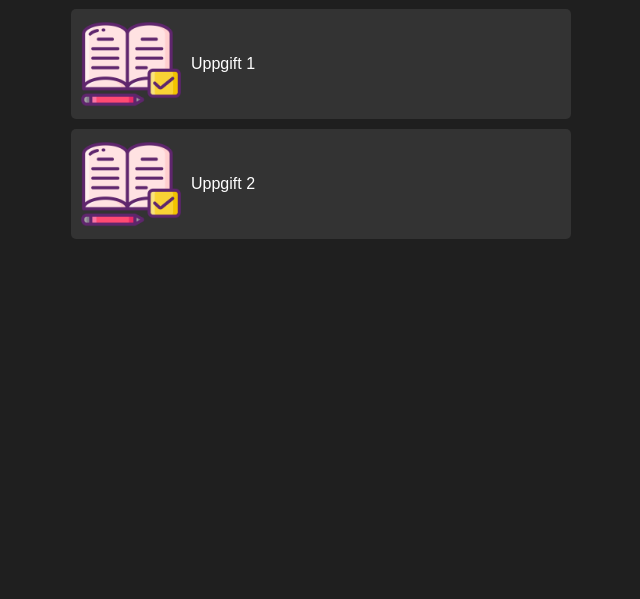
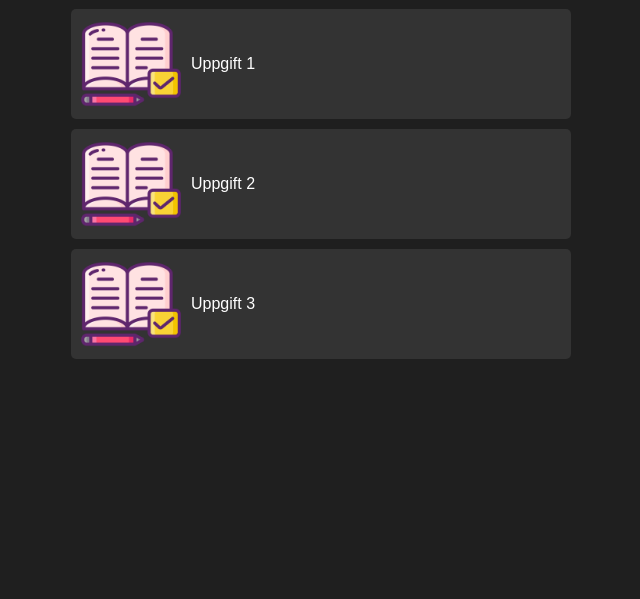
Before and after one commit to Tjabooo/22olwe, a Flask app: template templates/Skolarbete/Webbutveckling/CSS/css-intro.html in a window 1280 px wide. Shown: the part 98-697 px from the top of the page, without its empty margins (319-959 px from the left). Run offline with Flask 3, Linux system fonts and the light colour scheme; the template is opened without the code that fills it, so the values that code supplies are empty.

Commit message:
Added new CSS assignment

```diff
--- a/routes.py
+++ b/routes.py
@@ -78,6 +78,10 @@ class Routes():
     def css_uppgift_2():
         return render_template('/Skolarbete/Webbutveckling/CSS/Uppgifter/css-uppgift-2.html')
 
+    @app.route('/skolarbete/webbutveckling/css-intro/css-uppgift-2', methods=['POST'])
+    def css_uppgift_2():
+        return render_template('/Skolarbete/Webbutveckling/CSS/Uppgifter/css-uppgift-3.html')
+
     @app.route('/skolarbete/webbutveckling/inlamningar', methods=['POST'])
     def inlamningar():
         return render_template('/Skolarbete/Webbutveckling/Inlämningar/inlamningar.html')
--- a/templates/Skolarbete/Webbutveckling/CSS/css-intro.html
+++ b/templates/Skolarbete/Webbutveckling/CSS/css-intro.html
@@ -36,6 +36,12 @@
                 <p>Uppgift 2</p>
             </button>
         </form>
+        <form method="POST" action="/skolarbete/webbutveckling/css-intro/css-uppgift-3">
+            <button type="submit">
+                <img src="{{ url_for('static', filename='media/uppgift.png') }}" width="80" height="80">
+                <p>Uppgift 3</p>
+            </button>
+        </form>
     </div>
 </body>
 </html>
```
Also changed, not shown: static/css-uppgift-3.css (renamed from static/bakgrunder.css), templates/Skolarbete/Webbutveckling/CSS/Uppgifter/css-uppgift-3.html (line endings or trailing spaces).
